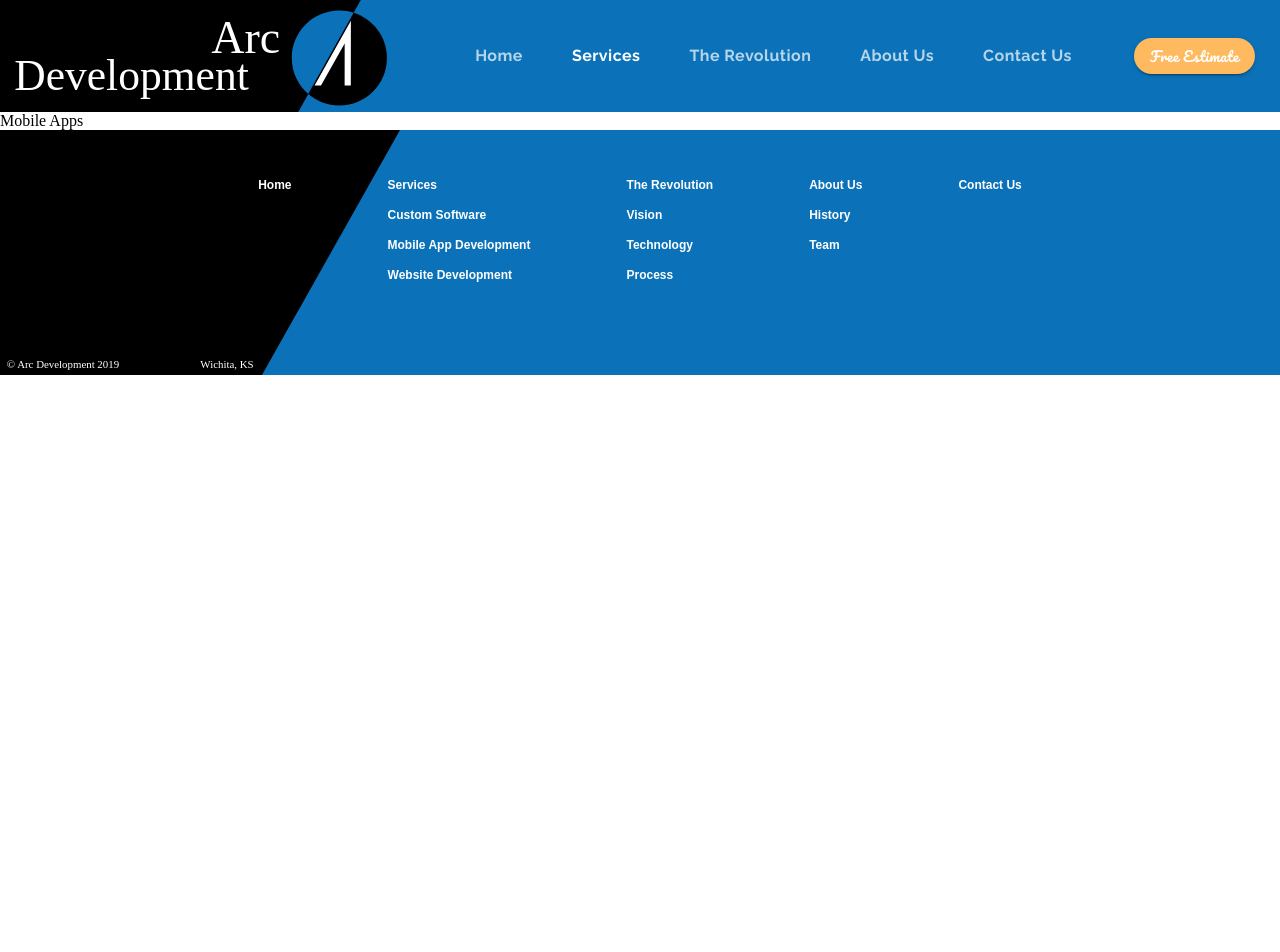
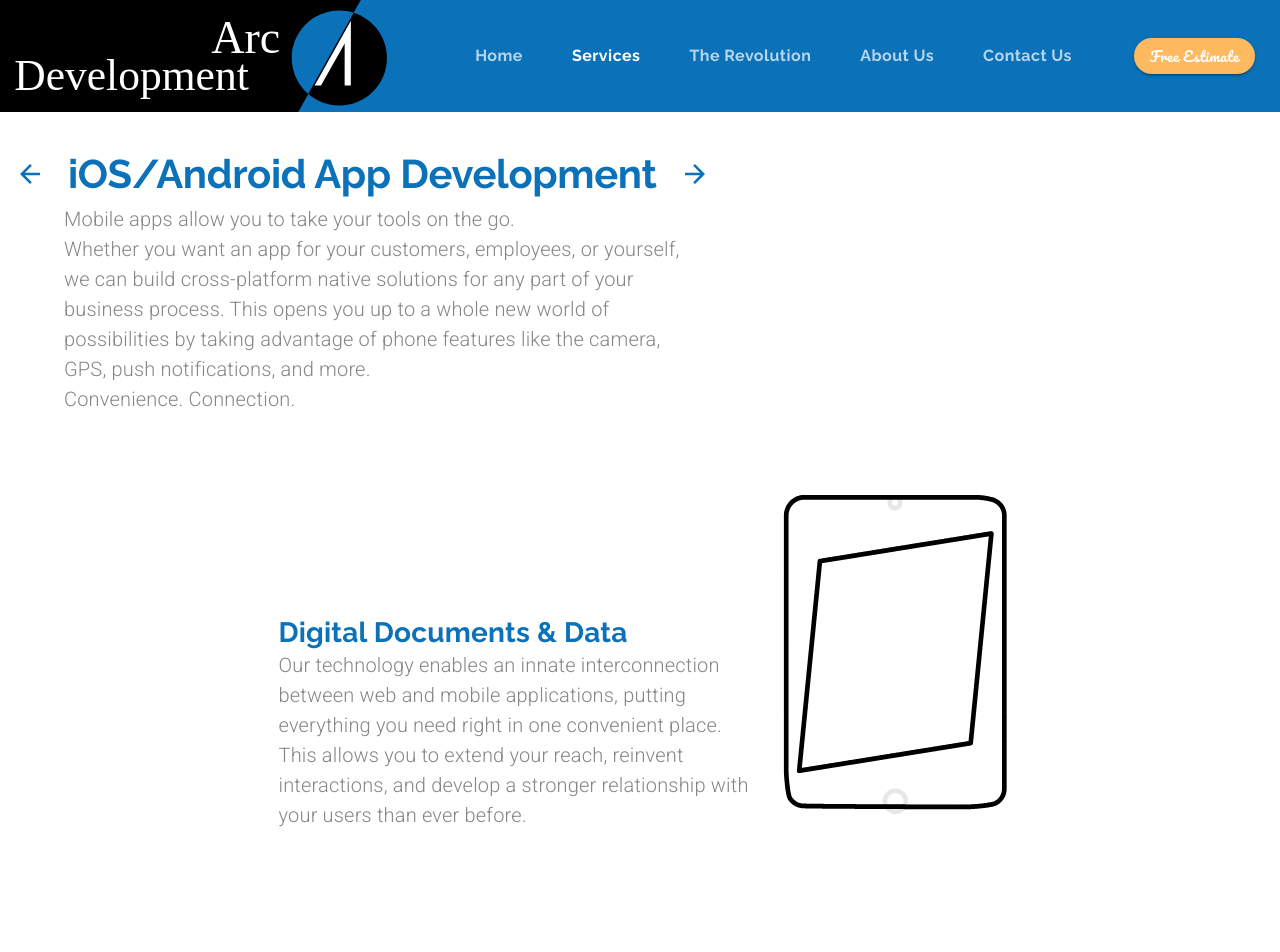
Before and after one commit to saxenamanas/arcdevelopment, a React (Create React App) app: page /mobileapps in a window 1280 px wide. Shown: the top 952 px of the page. Before the commit the page ends 800 px from the top, so only its background shows below. Built offline with nearby package versions, Linux system fonts and the light colour scheme.

Commit message:
Created two rows in app dev page

```diff
--- a/src/components/App.js
+++ b/src/components/App.js
@@ -7,6 +7,7 @@ import Footer from './ui/Footer';
 import LandingPage from './LandingPage';
 import Services from './Services';
 import CustomSoftware from './CustomSoftware';
+import AppDev from './iOSAndAndroid';
 
 function App() {
   return (
@@ -19,7 +20,7 @@ function App() {
           <Route exact path="/revolution" component={()=>{return <div>Revolution</div>}} />
           <Route exact path="/customsoftware" component={()=>{return <CustomSoftware></CustomSoftware>}} />
           <Route exact path="/websitedev" component={()=>{return <div>Website Dev</div>}} />
-          <Route exact path="/mobileapps" component={()=>{return <div>Mobile Apps</div>}} />
+          <Route exact path="/mobileapps" component={()=>{return <AppDev/>}} />
           <Route exact path="/aboutus" component={()=>{return <div>About us</div>}} />
           <Route exact path="/contactus" component={()=>{return <div>contact</div>}} />
           <Route exact path="/estimate" component={()=>{return <div>estimate</div>}} />
--- /dev/null
+++ b/src/components/iOSAndAndroid.js
@@ -0,0 +1,138 @@
+import React from 'react';
+import Typography from '@material-ui/core/Typography';
+import Grid from '@material-ui/core/Grid';
+import {makeStyles,useTheme} from '@material-ui/core/styles';
+import IconButton from '@material-ui/core/IconButton';
+import useMediaQuery from '@material-ui/core/useMediaQuery';
+import Lottie from 'react-lottie';
+import CallToAction from './ui/CallToAction';
+
+import forwardIcon from '../assets/forwardArrow.svg';
+import backwardIcon from '../assets/backArrow.svg';
+import integration from '../animations/integrationAnimation/data.json';
+
+const useStyles = makeStyles(theme=>({
+    mainContainer:{
+        paddingLeft: "4em",
+        paddingTop: "2em",
+        paddingRight: "2em",
+        paddingBottom: "4em"
+    },
+    arrow:{
+        marginTop: "0.5em"
+    },
+    description:{
+        maxWidth:"40em",
+        [theme.breakpoints.down("sm")]:{
+            textAlign:"center"
+        },
+    },
+    integration:{
+        height: "50em"
+    },
+    heading:{
+        fontWeight: 700,
+        fontSize:"1.75rem",
+    },
+    headingData:{
+        maxWidth: "30em",
+
+    },
+}));
+
+const AppDev = ()=>{
+    const theme = useTheme();
+    const classes = useStyles();
+    const matches = useMediaQuery(theme.breakpoints.down("sm"));
+
+    const integrationOptions = {
+        loop: true,
+        autoplay: true,
+        animationData: integration,
+        rendererSettings: {
+          preserveAspectRatio: 'xMidYMid slice'
+        }
+      };
+
+
+    return(
+        <React.Fragment>
+            <Grid className={classes.mainContainer} container direction="column">
+                <Grid item>
+                    <Grid container direction="row">
+                        <Grid style={{marginLeft:"-3.5em"}} className={classes.arrow} item>
+                            <IconButton>
+                                <img src={backwardIcon} alt="forward"></img>
+                            </IconButton>
+                        </Grid>
+                        <Grid style={{marginLeft:"1em",marginRight:"1em",align:matches?"center":"undefined"}} item>
+                            <Typography variant="h2">
+                            iOS/Android App Development
+                            </Typography>
+                        </Grid>
+                        <Grid className={classes.arrow} item>
+                        <IconButton >
+                                <img src={forwardIcon} alt="forward"></img>
+                            </IconButton>
+                        </Grid>
+                    </Grid>
+                </Grid>
+                <Grid className={classes.description} item>
+                <Typography variant="body1">
+                Mobile apps allow you to take your tools on the go.
+                <br/></Typography>
+                <Typography variant="body1">
+                Whether you want an app for your customers, employees, or yourself, we can build cross-platform native solutions for any part of your business process. This opens you up to a whole new world of possibilities by taking advantage of phone features like the camera, GPS, push notifications, and more.
+                <br/></Typography>
+                <Typography variant="body1">
+                Convenience. Connection.
+                <br/><br/></Typography>
+                </Grid>
+                <Grid item>
+                    <Grid container className={classes.integration} justify="center" alignItems="center" direction="row">
+                        <Grid item>
+                            <Grid container className={classes.headingData} direction="column">
+                                <Grid item>
+                                <Typography className={classes.heading} variant="h4">
+                                    Digital Documents & Data
+                                </Typography>
+                                </Grid>
+                                <Grid item>
+                                <Typography variant="body1">
+                                Our technology enables an innate interconnection between web and mobile applications, putting everything you need right in one convenient place.
+                                </Typography>
+                                <Typography variant="body1">
+                                This allows you to extend your reach, reinvent interactions, and develop a stronger relationship with your users than ever before.
+                                </Typography>
+                                </Grid>
+                            </Grid>
+                        </Grid>
+                        <Grid item>
+                        <Lottie options={integrationOptions} style={{maxHeight:500,maxWidth:275,minHeight:500}} />
+                        </Grid>
+                        <Grid item>
+                        <Grid container align="right" className={classes.headingData} direction="column">
+                                <Grid item>
+                                <Typography className={classes.heading} variant="h4">
+                                Simultaneous Platform Support
+                                </Typography>
+                                </Grid>
+                                <Grid item>
+                                <Typography variant="body1">
+                                Our cutting-edge development process allows us to create apps for iPhone, Android, and tablets — all at the same time.
+                                </Typography>
+                                <Typography variant="body1">
+                                This significantly reduces costs and creates a more unified brand experience across all devices.
+                                </Typography>
+                                </Grid>
+                            </Grid>
+                        </Grid>
+                    </Grid>
+                </Grid>
+            </Grid>
+        </React.Fragment>
+    )
+}
+
+
+export default AppDev;
```
